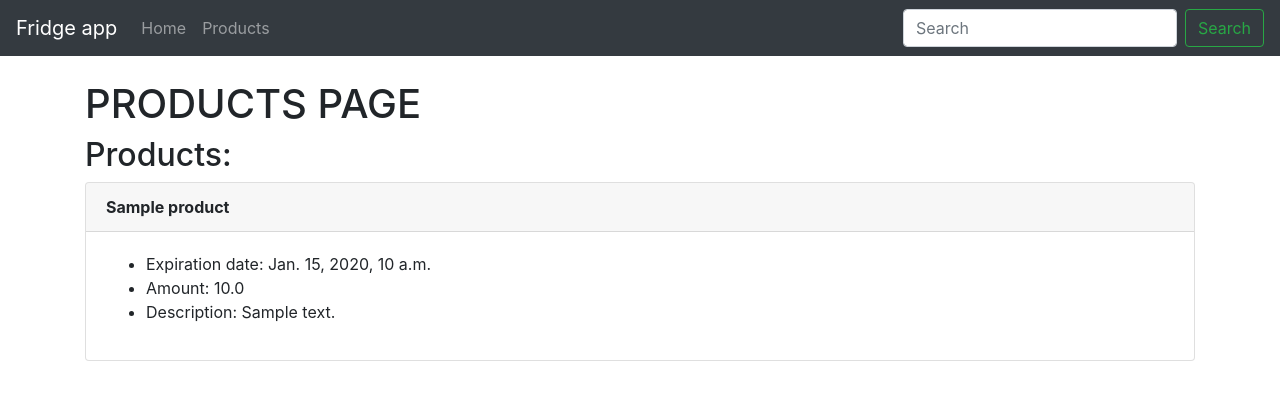
After one commit to Danzigerrr/Fridge-Manager, a Django app: page /products in a window 1280 px wide. The commit adds this page. Shown: the top 400 px of the page. Run offline with Django 4.2, Linux system fonts and the light colour scheme; tables that the repository leaves empty hold one stand-in row (values such as "Sample post").

Commit message:
add urls, views and templates for products view

```diff
--- a/fridgemanager/fridge/templates/fridge/base.html
+++ b/fridgemanager/fridge/templates/fridge/base.html
@@ -15,10 +15,10 @@
     {% include 'fridge/navbar.html' %}
 
     <br>
-
-    {% block content %}
-    {% endblock %}
-
+    <div class="container">
+      {% block content %}
+      {% endblock %}
+    </div>
     <!-- Optional JavaScript -->
     <!-- jQuery first, then Popper.js, then Bootstrap JS -->
     <script src="https://code.jquery.com/jquery-3.3.1.slim.min.js" integrity="sha384-q8i/X+965DzO0rT7abK41JStQIAqVgRVzpbzo5smXKp4YfRvH+8abtTE1Pi6jizo" crossorigin="anonymous"></script>
--- a/fridgemanager/fridge/templates/fridge/navbar.html
+++ b/fridgemanager/fridge/templates/fridge/navbar.html
@@ -7,7 +7,10 @@
   <div class="collapse navbar-collapse" id="navbarSupportedContent">
     <ul class="navbar-nav mr-auto">
       <li class="nav-item">
-        <a class="nav-link" href="#">Link</a>
+        <a class="nav-link" href="{% url 'home' %}">Home</a>
+      </li>
+      <li class="nav-item">
+        <a class="nav-link" href="{% url 'all_products' %}">Products</a>
       </li>
     </ul>
     <form class="form-inline my-2 my-lg-0">
--- /dev/null
+++ b/fridgemanager/fridge/templates/fridge/products_list.html
@@ -0,0 +1,36 @@
+<!DOCTYPE html>
+<html lang="en">
+<head>
+    <meta charset="UTF-8">
+    <title>Products</title>
+</head>
+<body>
+{% extends 'fridge/base.html' %}
+
+{% block content %}
+
+    <h1>PRODUCTS PAGE</h1>
+
+    <h2>Products:</h2>
+        {% for product in products %}
+
+            <div class="card">
+              <div class="card-header">
+                  <strong>{{ product.name }} </strong>
+              </div>
+              <div class="card-body">
+                <ul>
+                 <li>Expiration date: {{ product.expire_date }} </li>
+                 <li>Amount: {{ product.amount }} </li>
+                 <li>Description: {{ product.description }} </li>
+                </ul>
+                  <!--                <a href="#" class="btn btn-primary">Go somewhere</a>-->
+              </div>
+            </div>
+            <br/>
+    {% endfor %}
+
+{% endblock %}
+
+</body>
+</html>
--- a/fridgemanager/fridge/urls.py
+++ b/fridgemanager/fridge/urls.py
@@ -2,5 +2,7 @@ from django.urls import path
 from . import views
 
 urlpatterns = [
-    path('', views.home, name='home')
+    path('', views.home, name='home'),
+    path('products', views.all_products, name='all_products'),
+
 ]
--- a/fridgemanager/fridge/views.py
+++ b/fridgemanager/fridge/views.py
@@ -1,5 +1,12 @@
 from django.shortcuts import render
+from .models import Product
 
 
 def home(request):
     return render(request, 'fridge/home.html', {})
+
+
+def all_products(request):
+    products = Product.objects.all()
+    print(products)
+    return render(request, 'fridge/products_list.html', {'products': products})
```
